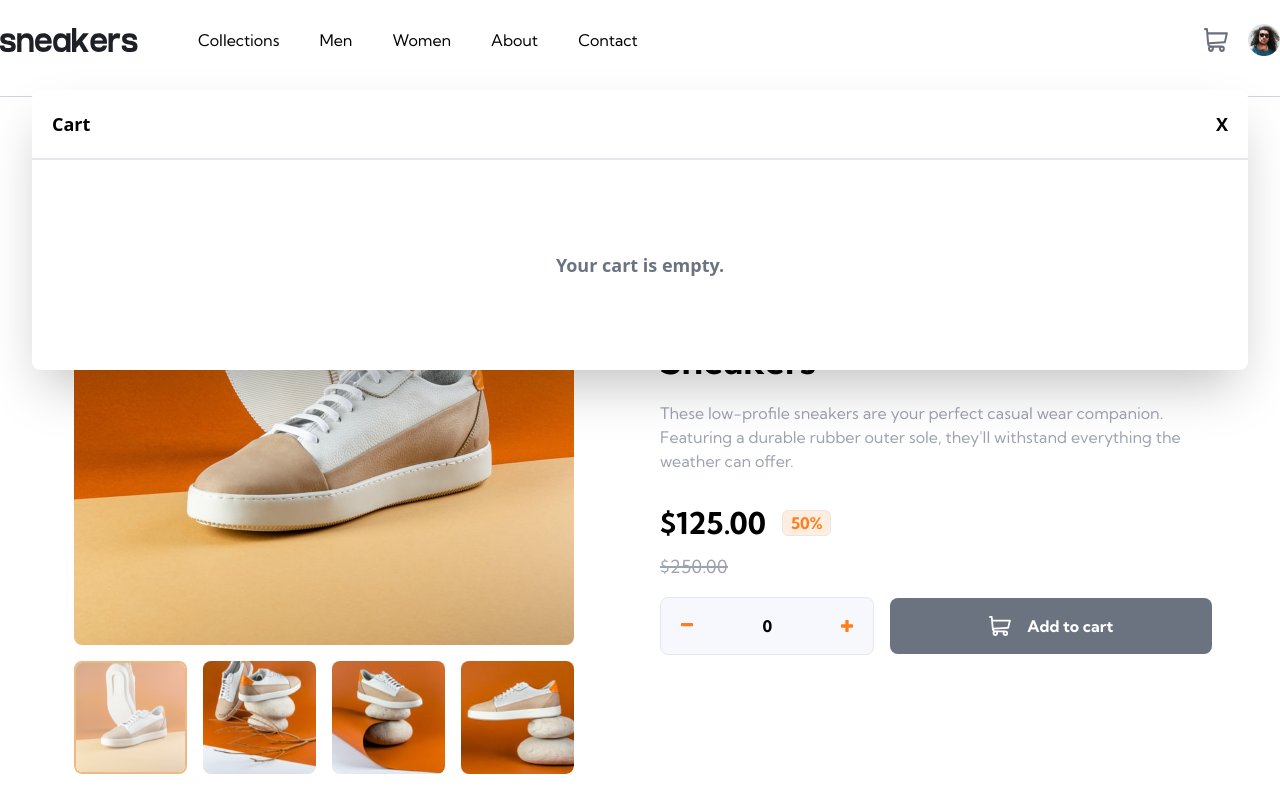
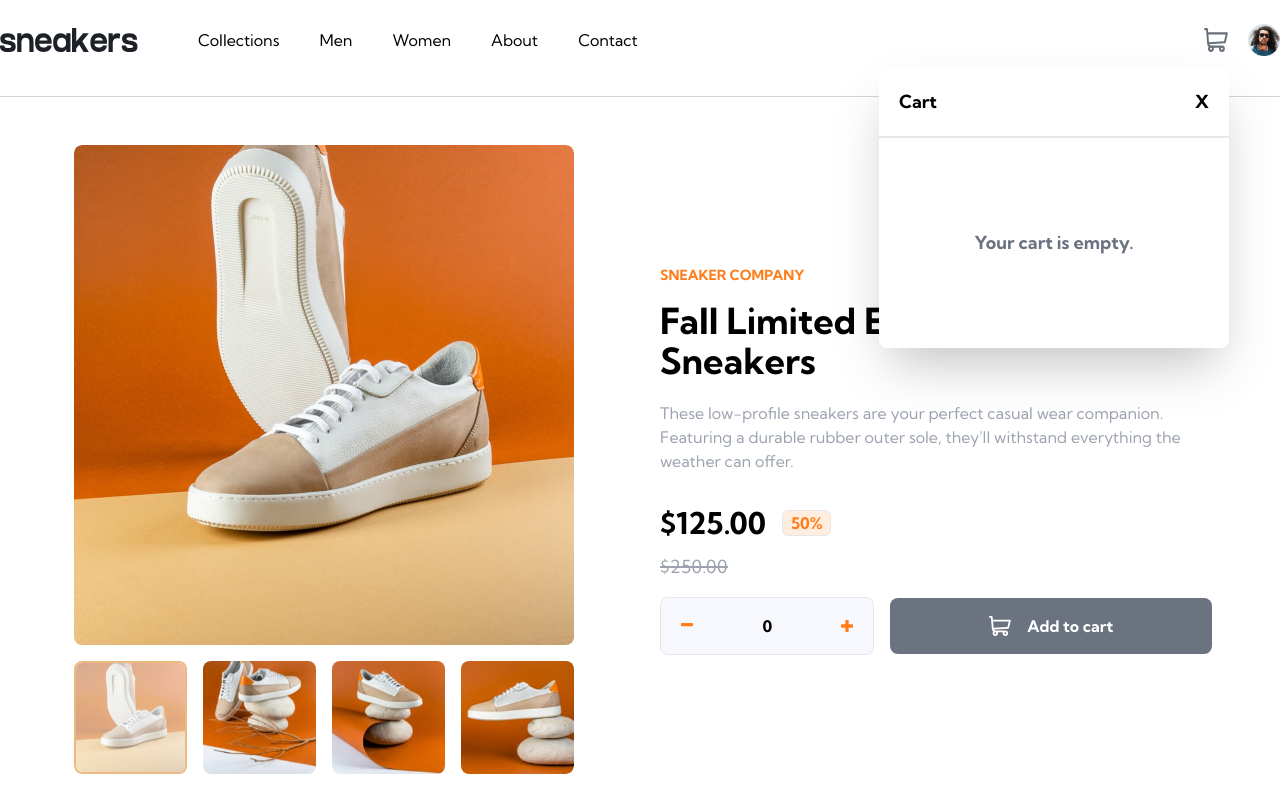
Before and after one commit to PlacidSerene/Landing-Page-for-Commercia, a React app: page / in a window 1280 px wide. Both pictures are taken after a click on the element 1216 px from the left and 40 px from the top of the page. Shown: the top 812 px of the page. Built offline with nearby package versions, Linux system fonts and the light colour scheme; the HTML template or start-up script is replaced by a standard one; what tailwindcss-debug-screens would draw is missing.

Commit message:
Adjust cart position

```diff
--- a/src/App.jsx
+++ b/src/App.jsx
@@ -19,7 +19,7 @@ export default function App() {
           <ImageSlider />
           <PriceSection />
         </div>
-        <Cart />
+
       </main>
     </GlobalContext.Provider>
   );
--- a/src/components/Cart.jsx
+++ b/src/components/Cart.jsx
@@ -9,8 +9,8 @@ const Cart = () => {
   return (
     <div
       className={`${
-        showCart ? "" : "hidden"
-      } absolute top-[230px] left-[50%] z-10 flex h-[280px] w-[95%] -translate-x-[50%] -translate-y-[50%] flex-col rounded-lg bg-white shadow-2xl`}
+        !showCart && "hidden"
+      } fixed md:absolute top-[250px] left-[50%] md:top-[180px] md:-left-[150px] z-10 flex h-[280px] sm:w-[75%] w-[95%] -translate-x-[50%] -translate-y-[50%] flex-col rounded-lg bg-white shadow-2xl md:w-[350px]`}
     >
       <div className="flex justify-between border-b-2 p-5">
         <h2 className="text-lg font-bold">Cart</h2>
--- a/src/components/Navbar.jsx
+++ b/src/components/Navbar.jsx
@@ -5,6 +5,7 @@ import iconMenu from "../images/icon-menu.svg";
 import iconCart from "../images/icon-cart.svg";
 import avatar from "../images/image-avatar.png";
 import iconClose from "../images/icon-close.svg";
+import Cart from "./Cart";
 
 const Navbar = () => {
   const [openMenu, setOpenMenu] = React.useState(false);
@@ -49,6 +50,7 @@ const Navbar = () => {
                   {numberOfItems}
                 </div>
               )}
+              <Cart />
             </div>
 
             {/* Cart */}
@@ -84,6 +86,7 @@ const Navbar = () => {
         }`}
         onClick={() => setOpenMenu(false)}
       ></div>
+
     </nav>
   );
 };
--- a/tailwind.config.cjs
+++ b/tailwind.config.cjs
@@ -3,10 +3,21 @@ const defaultTheme = require("tailwindcss/defaultTheme");
 module.exports = {
   content: ["./index.html", "./src/**/*.{js,ts,jsx,tsx}"],
   theme: {
-    // screens: {
-    //   xs: "375px",
-    //   ...defaultTheme.screens,
-    // },
+    screens: {
+      sm: "500px",
+      // => @media (min-width: 640px) { ... }
+
+      md: "650px",
+      // => @media (min-width: 768px) { ... }
+
+      lg: "1024px",
+      // => @media (min-width: 1024px) { ... }
+
+      xl: "1280px",
+      // => @media (min-width: 1280px) { ... }
+
+      "2xl": "1536px",
+    },
     extend: {
       fontFamily: {
         default: ["Kumbh Sans", "sans-serif"],
```
